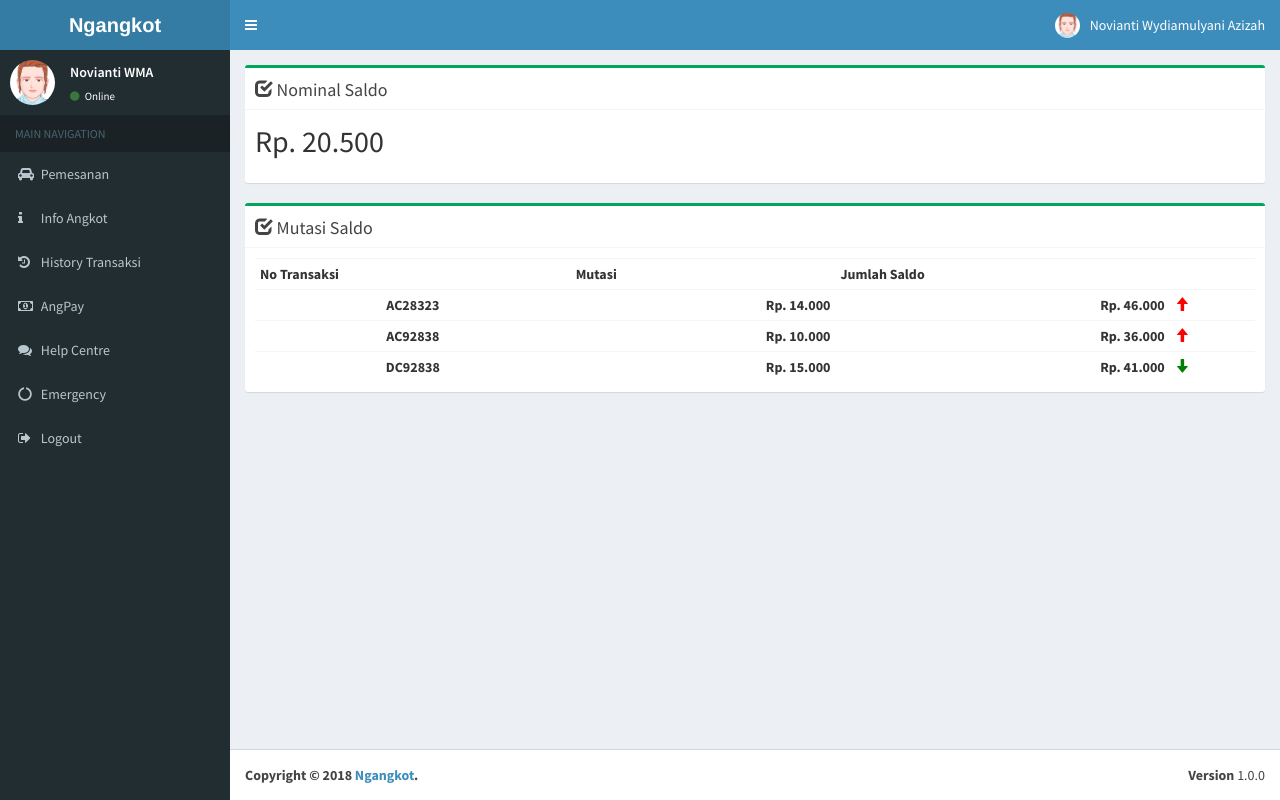
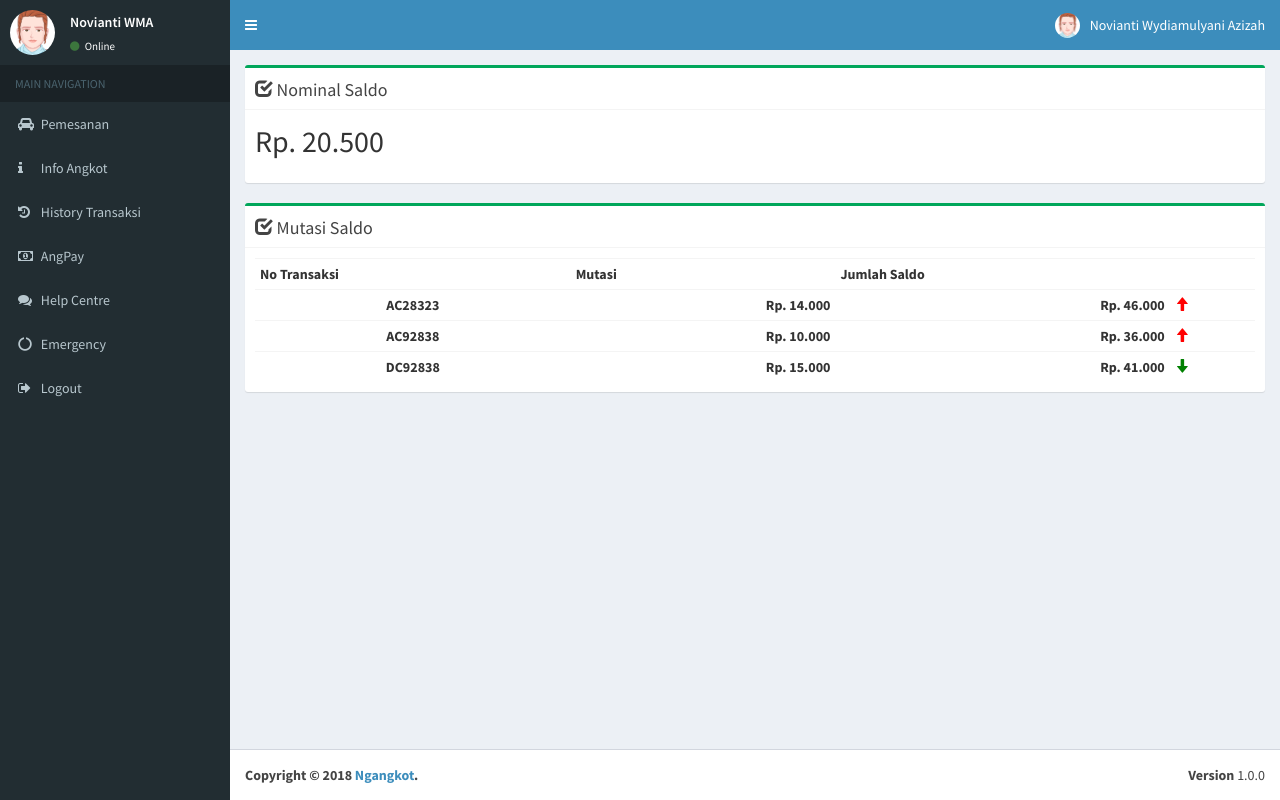
Before and after one commit to noviazizah11/Gokot, a PHP site: page /pages/angpay.php in a window 1280 px wide. Run offline with PHP 8.4, Linux system fonts and the light colour scheme; lists and menus that the app fills with data are empty.

Commit message:
perubahan header

```diff
--- a/pages/layout/header.php
+++ b/pages/layout/header.php
@@ -24,13 +24,6 @@
   <body class="hold-transition skin-blue sidebar-mini">
     <div class="wrapper">
       <header class="main-header">
-        <!-- Logo -->
-        <a href="#" class="logo">
-          <!-- mini logo for sidebar mini 50x50 pixels -->
-          <span class="logo-mini"><b>A</b>LT</span>
-          <!-- logo for regular state and mobile devices -->
-          <span class="logo-lg"><b>Ngangkot</b></span>
-        </a>
         <!-- Header Navbar: style can be found in header.less -->
         <nav class="navbar navbar-static-top">
           <!-- Sidebar toggle button-->
--- a/pages/layout/sidebar.php
+++ b/pages/layout/sidebar.php
@@ -1,7 +1,7 @@
 <!-- Left side column. contains the logo and sidebar -->
 <aside class="main-sidebar">
   <!-- sidebar: style can be found in sidebar.less -->
-  <section class="sidebar">
+  <section class="sidebar" style="margin-top: -50px;">
     <!-- Sidebar user panel -->
     <div class="user-panel">
       <div class="pull-left image">
--- a/pages/login.php
+++ b/pages/login.php
@@ -102,6 +102,5 @@
 <script src="../bower_components/bootstrap/dist/js/bootstrap.min.js"></script>
 <!-- AdminLTE App -->
 <script src="../dist/js/adminlte.min.js"></script>
-
 </body>
 </html>
```
